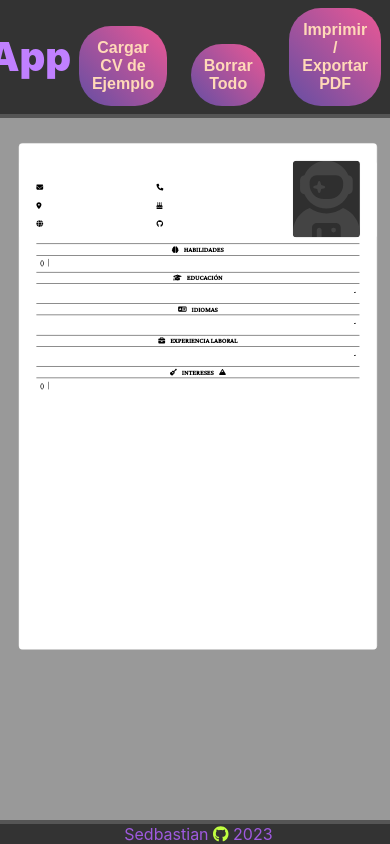
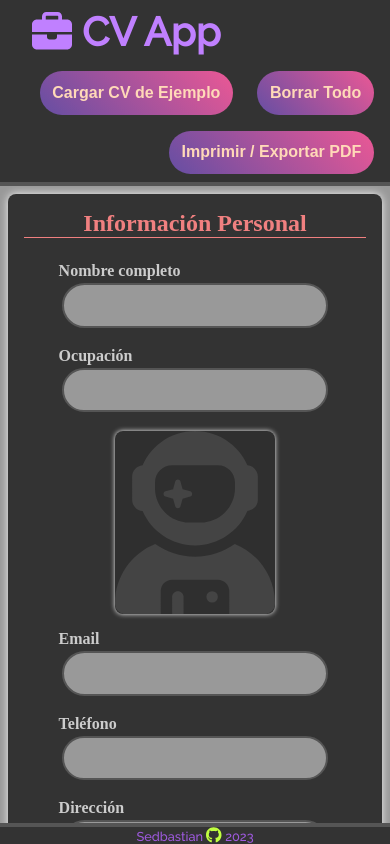
Before and after one commit to Sedbastian/CV-Application, a React (Create React App) app: page / in a window 390 px wide. Built offline with nearby package versions, Linux system fonts and the light colour scheme.

Commit message:
Refactor responsiveness

```diff
--- a/src/App.css
+++ b/src/App.css
@@ -1,12 +1,44 @@
+@font-face {
+  font-family: Raleway-Medium;
+  src: local("Raleway-Medium"), url(./components/styles/Raleway-Medium.ttf);
+}
+
 html {
-  overflow: hidden;
+  margin: 0;
+}
+body {
+  margin: 0;
+}
+
+@media (min-height: 500px) {
+  div#root {
+    height: 100vh !important;
+  }
+}
+
+@media (max-width: 1000px) {
+  div#root {
+    grid-template-columns: 1fr !important;
+  }
+
+  #root > header {
+    grid-column: 1 / 2 !important;
+  }
+
+  #root > div.previewContainer {
+    display: none;
+  }
+
+  #root > footer {
+    grid-column: 1 / 2 !important;
+  }
 }
 
 div#root {
-  height: 100vh;
   display: grid;
   grid-template-rows: auto 1fr auto;
-  grid-template-columns: 1fr 105mm;
+
+  grid-template-columns: auto 105mm;
   background-color: #999;
 }
 
@@ -16,31 +48,39 @@ div#root {
   overflow-x: auto;
   overflow-y: auto;
 
-  display: flex;
+  /* display: flex;
+  justify-content: center;
   flex-direction: column;
-  align-items: center;
+  align-items: center; */
 
   background-color: #999;
 }
 
 #root > footer {
+  position: relative;
+  z-index: 2;
   grid-row: 3 / 4;
   grid-column: 1 / 3;
-  /* padding-top: 0.2rem;
-	padding-bottom: 0.2rem; */
+
   border-top-color: #555;
   border-top-style: solid;
   border-top-width: 0.3rem;
+
+  font-family: Raleway-Medium;
+  font-size: 0.8rem;
   text-align: center;
   background-color: #333;
   color: rgb(159, 90, 223);
-  position: relative;
-  z-index: 2;
 }
 
 .footerTag a {
+  font-family: Raleway-Medium;
+  font-size: 0.8rem;
   color: rgb(159, 90, 223);
   text-decoration: none;
+}
+.footerTag svg {
+  font-size: 1rem;
 }
 
 .footerTag a:hover,
@@ -52,21 +92,21 @@ div#root {
   color: rgb(192, 255, 64);
 }
 
-main::-webkit-scrollbar {
+::-webkit-scrollbar {
   width: 18px; /* width of the entire scrollbar */
   height: 18px;
 }
 
-main::-webkit-scrollbar-track {
+::-webkit-scrollbar-track {
   background: #555; /* color of the tracking area */
 }
 
-main::-webkit-scrollbar-thumb {
+::-webkit-scrollbar-thumb {
   background-color: rgb(146, 127, 255); /* color of the scroll thumb */
   border-radius: 20px; /* roundness of the scroll thumb */
   border: 6px solid #555; /* creates padding around scroll thumb */
 }
 
-main::-webkit-scrollbar-thumb:hover {
+::-webkit-scrollbar-thumb:hover {
   background-image: linear-gradient(45deg, #654ea3, #eb5895);
 }
--- a/src/App.jsx
+++ b/src/App.jsx
@@ -156,7 +156,7 @@ export default function App() {
           sectionState={cv.intereses}
         />
       </main>
-      <Preview data={cv} />
+      <Preview cv={cv} />
       <footer className="footerTag">
         <a href="https://github.com/Sedbastian">
           Sedbastian <FontAwesomeIcon icon={faGithub} />
--- a/src/components/Preview.jsx
+++ b/src/components/Preview.jsx
@@ -11,7 +11,7 @@ import {
   faMountain
 } from "@fortawesome/free-solid-svg-icons";
 
-export default function Preview(props) {
+export default function Preview({ cv }) {
   const onWheel = e => {
     let topValue = parseInt(e.currentTarget.style.top, 10);
     if (Number.isNaN(topValue)) {
@@ -46,7 +46,7 @@ export default function Preview(props) {
   };
 
   const { personal, habilidades, educacion, idiomas, experiencia, intereses } =
-    props.data;
+    cv;
 
   return (
     <div className="previewContainer">
--- a/src/components/Section.jsx
+++ b/src/components/Section.jsx
@@ -108,24 +108,6 @@ export default function Section({
     setAction("Edit");
   }
 
-  let singularOtherInfo;
-  if (singular !== null && action === "Save") {
-    let otherInfo = <div>Información Adicional</div>;
-    let interval = null;
-    if (fromToFields === true) {
-      interval = <div>Período</div>;
-    }
-    singularOtherInfo = (
-      <div className="singInfoInter">
-        <div>{singular}</div>
-        {otherInfo}
-        {interval}
-      </div>
-    );
-  } else if (singular === null) {
-    singularOtherInfo = null;
-  }
-
   let sectionRender;
   if (action === "Save") {
     let addItemButton = null;
@@ -150,9 +132,9 @@ export default function Section({
           let fieldRender;
           let infoSubinfoRender = null;
 
-          let notEditableClass = null;
+          let itemClass = "item";
           if (item.field === "image") {
-            notEditableClass = `notEditable${index}`;
+            itemClass = `notEditable${index}`;
             fieldRender = (
               <input
                 ref={fileInput}
@@ -190,25 +172,41 @@ export default function Section({
             );
           } else if (editableFields === true) {
             fieldRender = (
-              <input type="text" defaultValue={item.field} className="field" />
+              <div className="singularInput">
+                <div className="fieldName">{singular}</div>
+                <input
+                  type="text"
+                  defaultValue={item.field}
+                  className="field"
+                />
+              </div>
             );
             infoSubinfoRender = (
               <Fragment>
-                <textarea defaultValue={item.info} className="info"></textarea>
+                <div className="infoTextarea">
+                  <div className="fieldName">Información Adicional</div>
+                  <textarea
+                    defaultValue={item.info}
+                    className="info"
+                  ></textarea>
+                </div>
                 {subInfo === true ? (
-                  <textarea
-                    defaultValue={item.subInfo}
-                    className="subInfo"
-                    rows="5"
-                  ></textarea>
+                  <div className="notesTextarea">
+                    <div className="fieldName">Notas</div>
+                    <textarea
+                      defaultValue={item.subInfo}
+                      className="subInfo"
+                      rows="5"
+                    ></textarea>
+                  </div>
                 ) : null}
               </Fragment>
             );
           } else if (editableFields === false) {
-            notEditableClass = `notEditable${index}`;
+            itemClass = `notEditable${index}`;
             fieldRender = <div className="field">{item.field}</div>;
             if (item.field === "Sitio Web") {
-              notEditableClass = `notEditable${index} website`;
+              itemClass = `notEditable${index} website`;
               infoSubinfoRender = (
                 <div className="webInfo">
                   <div>Nombre</div>
@@ -256,7 +254,7 @@ export default function Section({
             );
           }
           return (
-            <div key={item.id} className={notEditableClass}>
+            <div key={item.id} className={itemClass}>
               {fieldRender}
               {infoSubinfoRender}
               {fromToRender}
@@ -289,7 +287,6 @@ export default function Section({
   return (
     <section className={sectionClass}>
       <h2>{heading}</h2>
-      {singularOtherInfo}
       {sectionRender}
     </section>
   );
--- a/src/components/styles/Header.css
+++ b/src/components/styles/Header.css
@@ -5,6 +5,7 @@
   grid-column: 1 / 3;
 
   display: flex;
+  flex-wrap: wrap;
   justify-content: flex-end;
   align-items: center;
   background-color: #333;
@@ -21,6 +22,7 @@
   margin-bottom: 0.5rem;
   margin-left: 2rem;
   margin-right: auto;
+  font-family: Raleway-Medium;
   font-size: 2.5rem;
   font-weight: 900;
   white-space: pre;
--- a/src/components/styles/Preview.css
+++ b/src/components/styles/Preview.css
@@ -230,6 +230,7 @@ aside#preview {
   grid-column: 2 / 3;
   font-style: italic;
   font-weight: 600;
+  font-size: 4mm;
 }
 
 #preview > section.educacion .item > div .subInfo,
--- a/src/components/styles/Section.css
+++ b/src/components/styles/Section.css
@@ -1,13 +1,9 @@
-@font-face {
-  font-family: Raleway-Medium;
-  src: local("Raleway-Medium"), url(./Raleway-Medium.ttf);
-}
+section {
+  min-width: 15rem;
+  margin: 0.5rem;
 
-section {
-  display: flex;
-  flex-direction: column;
-  align-items: center;
-  margin: 1rem;
+  overflow-x: auto;
+
   padding: 1rem;
   text-align: center;
   background-color: #333;
@@ -51,6 +47,7 @@ section:nth-child(8) h2 {
 }
 
 input {
+  min-width: 15rem;
   margin: 0.2rem;
   padding: 0.6rem;
   padding-left: 0.8rem;
@@ -74,6 +71,8 @@ input:hover {
 }
 
 textarea {
+  min-width: 15rem;
+  min-height: 4rem;
   margin: 0.2rem;
   padding: 0.6rem;
   padding-left: 1rem;
@@ -159,21 +158,21 @@ button[type="button"] {
 
 /* {section.Save} */
 /* Personal Information {.Save form.editableFields-false} */
-
 section.Save form.editableFields-false {
-  display: grid;
-  grid-template-columns: max-content max-content;
-  justify-items: center;
-  column-gap: 1rem;
+  display: flex;
+  flex-wrap: wrap;
+  justify-content: center;
+  align-items: center;
+  overflow-x: auto;
 }
 
 section.Save form.editableFields-false > div {
+  margin: 0.5rem;
   display: grid;
 }
 
 section.Save form.editableFields-false > div > div {
   justify-self: left;
-  margin-top: 1rem;
 }
 
 .notEditable0 {
@@ -189,14 +188,16 @@ section.Save form.editableFields-false > div > div {
 .notEditable2 {
   grid-row: 1 / 3;
   grid-column: 2 / 3;
-  align-self: center;
   width: auto;
 }
 
 .website {
-  justify-self: left;
+  margin-top: 1rem;
+  margin-bottom: 1rem;
+  justify-self: center;
   display: grid;
   grid-column: 1 / 3;
+  overflow-x: auto;
 }
 
 section.Save form > .website > .webInfo {
@@ -212,14 +213,12 @@ section.Save form > .website > .webInfo {
 }
 
 section form.editableFields-false > button[type="submit"] {
-  grid-column: 1 / 3;
   justify-self: flex-end;
 }
 
 /* Other Sections {.Save form}*/
 
 section .singInfoInter {
-  align-self: stretch;
   margin-top: 0;
   margin-bottom: 1rem;
   display: grid;
@@ -232,38 +231,15 @@ section.Save form.editableFields-true {
   flex-direction: column;
 }
 
-section.Save form.editableFields-true > div {
-  display: grid;
-  grid-template-columns: 1fr 2fr;
+section.Save form.editableFields-true > div.item {
+  margin-top: 1rem;
+  display: flex;
+  flex-wrap: wrap;
+  justify-content: center;
   align-items: center;
-  border-bottom-style: solid;
-  border-bottom-width: 1px;
-  border-bottom-color: #999;
-}
 
-section.Save form.editableFields-true > button[type="submit"] {
-  grid-row: 4 / 5;
-  grid-column: 2 / 3;
-}
-
-/* Experience {.Save form} */
-section.Save.subInfo-true.fromTos-true .singInfoInter {
-  align-self: stretch;
-  margin-top: 0;
-  margin-bottom: 0;
-  display: grid;
-  grid-template-columns: 1fr 3fr 1fr;
-  font-size: 1.2rem;
-}
-
-section.Save.subInfo-true.fromTos-true form.editableFields-true > div {
-  margin-top: 1rem;
-  margin-bottom: 1rem;
-  display: grid;
-  grid-template-columns: 1fr 3fr min-content;
-  grid-template-rows: max-content max-content;
-  align-items: center;
-  gap: 1rem;
+  padding-top: 1rem;
+  padding-bottom: 1rem;
   border-top-style: solid;
   border-top-width: 1px;
   border-top-color: #999;
@@ -272,48 +248,38 @@ section.Save.subInfo-true.fromTos-true form.editableFields-true > div {
   border-bottom-color: #999;
 }
 
-section.Save.subInfo-true.fromTos-true
-  form.editableFields-true
-  > div
-  > :nth-child(1) {
-  grid-row: 1 / 2;
-  grid-column: 1 / 2;
+section.Save form.editableFields-true > div.item > div {
+  margin: 0.5rem;
 }
 
-section.Save.subInfo-true.fromTos-true
-  form.editableFields-true
-  > div
-  > :nth-child(2) {
-  grid-row: 2 / 3;
-  grid-column: 1 / 2;
+.fieldName {
+  text-align: left;
 }
 
-section.Save.subInfo-true.fromTos-true
-  form.editableFields-true
-  > div
-  > :nth-child(3) {
-  grid-row: 1 / 3;
-  grid-column: 2 / 3;
-}
+/* Experience {.Save form} */
+/* section.Save.subInfo-true.fromTos-true .singInfoInter {
+  align-self: stretch;
+  margin-top: 0;
+  margin-bottom: 0;
+  display: grid;
+  grid-template-columns: 1fr 3fr 1fr;
+  font-size: 1.2rem;
+} */
 
-section.Save.subInfo-true.fromTos-true
-  form.editableFields-true
-  > div
-  > :nth-child(4) {
-  grid-row: 1 / 3;
-  grid-column: 3 / 4;
+div.fromTo {
   display: grid;
   grid-template-rows: min-content min-content;
   grid-template-columns: 6rem 6rem;
   text-align: left;
 }
 
-section.Save.fromTos-true form.editableFields-true .fromTo > label {
+div.fromTo > label {
   grid-row: 1 / 2;
 }
 
-section.Save.fromTos-true form.editableFields-true .fromTo input {
+div.fromTo input {
   text-align: center;
+  min-width: 3rem;
 }
 
 /* {section.Edit} */
--- a/src/index.css
+++ /dev/null
@@ -1,6 +0,0 @@
-body {
-  margin: 0;
-  font-family: -apple-system, BlinkMacSystemFont, "Segoe UI", "Roboto", "Oxygen",
-    "Ubuntu", "Cantarell", "Fira Sans", "Droid Sans", "Helvetica Neue",
-    sans-serif;
-}
--- a/src/index.jsx
+++ b/src/index.jsx
@@ -1,6 +1,5 @@
 import React from "react";
 import ReactDOM from "react-dom/client";
-import "./index.css";
 import App from "./App";
 
 const root = ReactDOM.createRoot(document.getElementById("root"));
```
Also changed, not shown: 1 other file (tests, documents, lock files or other folders).
